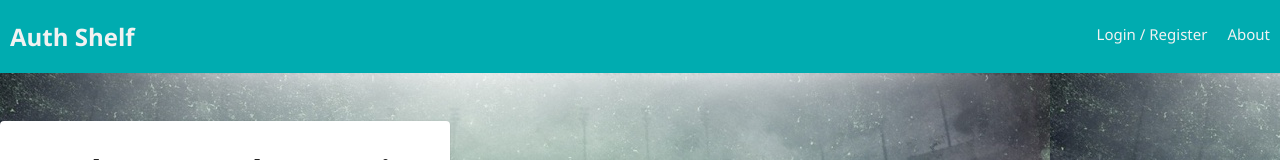
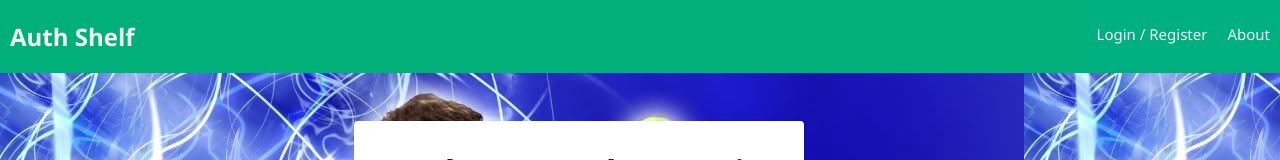
Before and after one commit to Danielsimmz/auth-shelf, a React (Create React App) app: page /admin#/welcome in a window 1280 px wide. Shown: the top 160 px of the page. Built offline with nearby package versions, Linux system fonts and the light colour scheme; no server answers.

Commit message:
added styling to details page and admin page

```diff
--- a/src/components/DetailsPage/DetailsPage.css
+++ b/src/components/DetailsPage/DetailsPage.css
@@ -3,4 +3,7 @@
   display: flex;
   flex-wrap: wrap;
   align-items: center;
+  justify-content: center;
+  padding-top: 2em;
+  padding-bottom: 2em;
 }
--- a/src/components/DetailsPage/DetailsPage.js
+++ b/src/components/DetailsPage/DetailsPage.js
@@ -23,7 +23,11 @@ class DetailsPage extends Component {
         console.log(object);
 
         return object.videos.map((video) => (
-          <ReactPlayer width="480px" height="360px" controls url={video} />
+          <ul className="display">
+            <li>
+              <ReactPlayer width="480px" height="360px" controls url={video} />
+            </li>
+          </ul>
         ));
       }
     }
@@ -38,13 +42,11 @@ class DetailsPage extends Component {
               <br />
               {this.props.category.name}
             </h3>
-            <ul className="display">
-              <li>
-                <Paper elevation={3} variant="contained" square>
-                  {this.mountVideos()}
-                </Paper>
-              </li>
-            </ul>
+
+              <Paper elevation={3} variant="outlined" >
+                {this.mountVideos()}
+              </Paper>
+
           </div>
         </div>
       </>
--- a/src/components/InfoPage/InfoPage.css
+++ b/src/components/InfoPage/InfoPage.css
@@ -5,4 +5,5 @@
   align-items: center;
   padding-bottom: 3em;
   padding-top: 3em;
+  justify-content: center;
 }
--- a/src/components/InfoPageItem/InfoPageItem.js
+++ b/src/components/InfoPageItem/InfoPageItem.js
@@ -1,16 +1,20 @@
 import React, { Component } from "react";
 import { connect } from "react-redux";
 import ReactPlayer from "react-player";
-import { Button, Paper } from "@material-ui/core";
+import { Button, Paper, IconButton } from "@material-ui/core";
+import DeleteIcon from "@material-ui/icons/Delete";
+import EditIcon from "@material-ui/icons/Edit";
 import { withRouter } from "react-router";
 
 class InfoPageItem extends Component {
+
   removeItem = () => {
     this.props.dispatch({
       type: "DELETE_VIDEO",
       payload: this.props.item.id,
     });
   };
+
   editItem = (e) => {
     this.props.dispatch({
       type: "EDIT_VIDEOS",
@@ -37,28 +41,27 @@ class InfoPageItem extends Component {
             />
             <br />
             {console.log("this is the category", this.props.item.name)}
-            <Button
+            <IconButton aria-label="delete">
+              <DeleteIcon
                 id={this.props.item.id}
-              className="categoryButton"
-              variant="contained"
+                fontSize="large"
                 color="secondary"
                 type="submit"
+                variant="contained"
                 onClick={(event) => this.removeItem(event)}
-            >
-              Delete
-            </Button>
-            <Button
+              />
+            </IconButton>
+            <IconButton aria-label="edit">
+              <EditIcon
                 id={this.props.item.id}
                 className="categoryButton"
                 variant="contained"
                 color="primary"
                 type="submit"
                 onClick={() => this.editItem(this.props.item.id)}
-            >
-              Edit
-            </Button>
+              />
+            </IconButton>
           </Paper>
-          <br />
         </li>
       </ul>
     );
--- a/src/components/Nav/Nav.css
+++ b/src/components/Nav/Nav.css
@@ -8,13 +8,13 @@
 
 .nav {
   overflow: hidden;
-  background-color: #00acb0;
+  background-color: #00b078;
 }
 
 .nav-link {
   float: left;
   color: #f2f2f2;
-  background-color: #00acb0;
+  background-color: #00b081;
   text-align: center;
   padding: 24px 10px;
   text-decoration: none;
@@ -28,7 +28,7 @@
 }
 
 .nav-link:hover {
-  background-color: #008183;
+  background-color: #008330;
 }
 
 .nav-right {
--- a/src/components/RegisterPage/RegisterPage.js
+++ b/src/components/RegisterPage/RegisterPage.js
@@ -73,6 +73,7 @@ class RegisterPage extends Component {
               <Input
                 id="input-with-icon-adornment"
                 value={this.state.password}
+                placeholder="xxxxxx"
                 onChange={this.handleInputChangeFor("password")}
                 startAdornment={
                   <InputAdornment position="start">
--- a/src/components/WelcomePage/WelcomePage.css
+++ b/src/components/WelcomePage/WelcomePage.css
@@ -4,7 +4,7 @@
 } */
 
 .display {
-    background-image: url('./roger.jpg');
+    /* background-image: url('./roger.jpg'); */
 }
 
 .media {
```
Also changed, not shown: 1 other file (tests, documents, lock files or other folders). Lines whose indentation alone changed are shown as unchanged.
